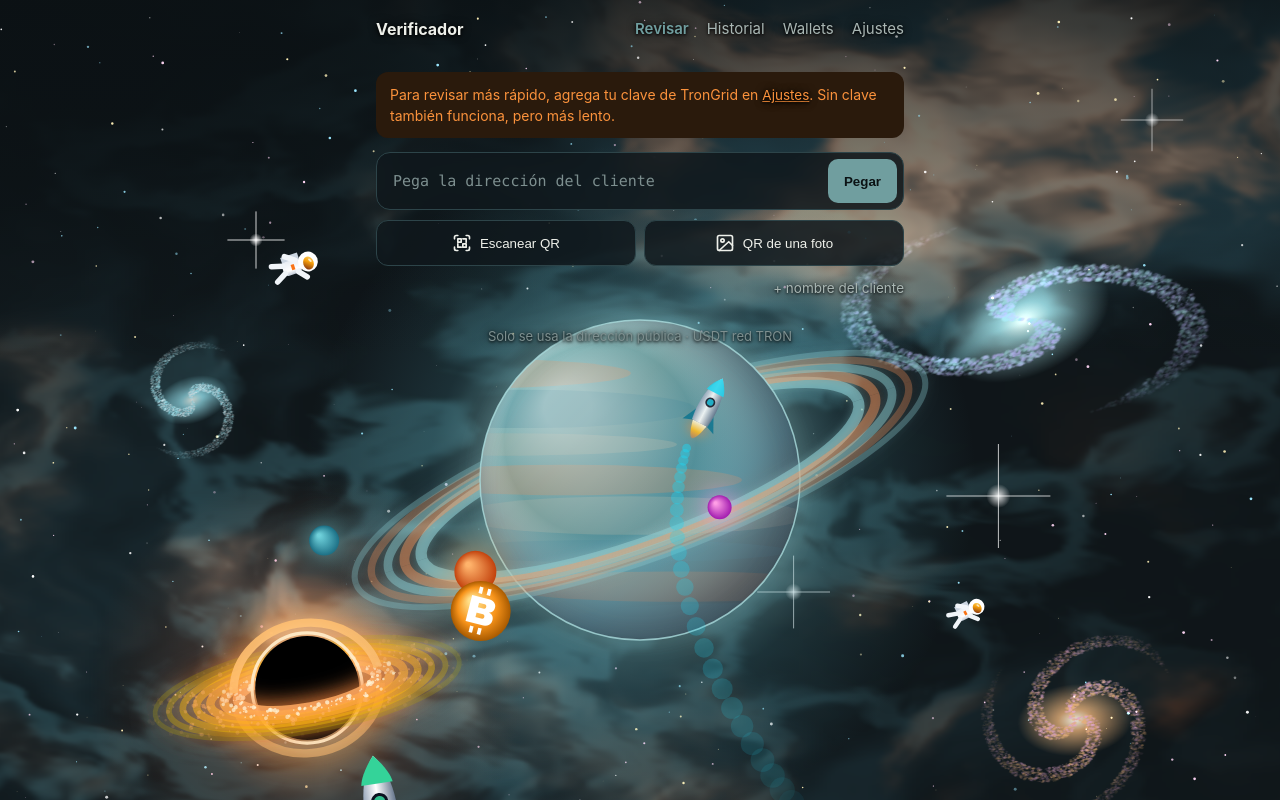
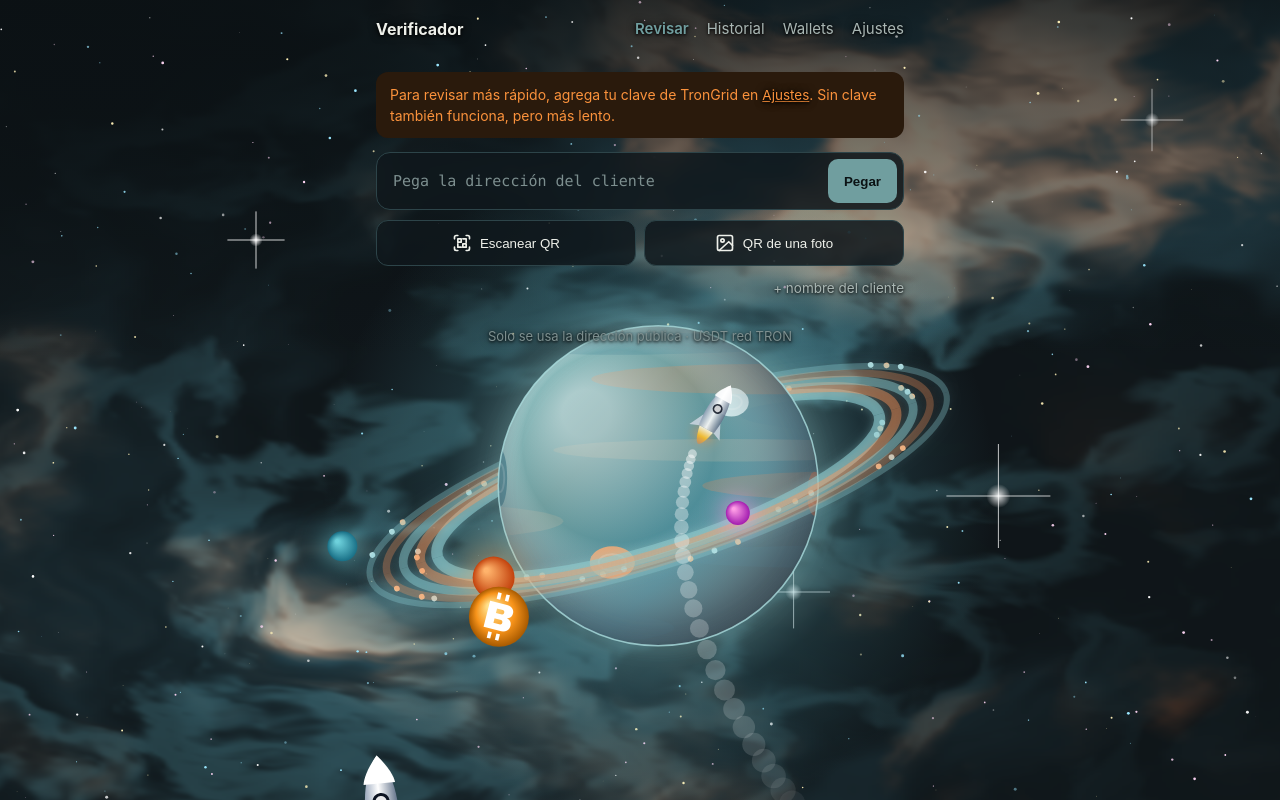
Before and after one commit to carlos-leal-verificador/verificador, a plain HTML site: page index.html in a window 1280 px wide. Drawn offline with Linux system fonts and the light colour scheme; animation ran at ten frames a second.

Commit message:
Add files via upload

```diff
--- a/index.html
+++ b/index.html
@@ -1078,12 +1078,14 @@ refrescarAviso();estado();
   function luna(L,x,y,al){const sR=Math.min(W,H)/400*1.5;L={...L,r:L.r*sR};if(L.btc)return moneda(x,y,L.r,al);cx.save();cx.globalAlpha=al;const g=cx.createRadialGradient(x-L.r*.35,y-L.r*.35,L.r*.1,x,y,L.r);g.addColorStop(0,L.c1);g.addColorStop(1,L.c2);
     cx.shadowColor=L.c1;cx.shadowBlur=L.r*2;cx.fillStyle=g;cx.beginPath();cx.arc(x,y,L.r,0,7);cx.fill();cx.restore();}
   function anillo(px,py,R,t,mitad){ /* mitad: 0 = parte de atrás, 1 = parte de enfrente */
-    cx.save();cx.translate(px,py);cx.rotate(-.35);
+    cx.save();cx.translate(px,py);cx.rotate(-.35+Math.sin(t*.4)*.04);
+    for(let j=0;j<46;j++){const a=j*2*Math.PI/46*1.0+t*(.5+(j%3)*.12),s=Math.sin(a);if(mitad?s<0:s>=0)continue;const rr=R*(1.47+(j%5)*.11);
+      cx.fillStyle=j%2?"rgba(255,200,150,.9)":"rgba(200,240,242,.9)";cx.beginPath();cx.arc(Math.cos(a)*rr,s*rr*.26,R*.018,0,7);cx.fill();}
     for(let i=0;i<5;i++){const rr=R*(1.45+i*.11);cx.beginPath();cx.ellipse(0,0,rr,rr*.26,0,mitad?0:Math.PI,mitad?Math.PI:2*Math.PI);
       cx.strokeStyle=i%2?`rgba(255,150,90,${.5-i*.07})`:`rgba(140,205,210,${.6-i*.07})`;cx.lineWidth=R*(.07-i*.008);cx.shadowColor=cx.strokeStyle;cx.shadowBlur=10;cx.stroke();}
     cx.restore();}
 
-  const COLS=[["#22d3ee","#0e7490"],["#f472b6","#9d174d"],["#facc15","#a16207"],["#a78bfa","#5b21b6"],["#34d399","#047857"]];
+  const COLS=[["#ffffff","#cbd5e1"],["#f8fafc","#94a3b8"],["#ffffff","#e2e8f0"]];
   function nuevoCohete(ms,px,py,R){const x0=W*(.08+Math.random()*.84),ang=Math.random()*6.28,tx=px+Math.cos(ang)*R*1.05,ty=py+Math.sin(ang)*R*.6;
     coh.push({x0,y0:H+30,cx:(x0+tx)/2+(Math.random()-.5)*W*.6,cy:H*.75+(Math.random()-.5)*H*.2,tx,ty,t0:ms,dur:3800+Math.random()*2200,col:COLS[Math.random()*COLS.length|0],humo:[]});}
   function bez(c,k){const u=1-k;return [u*u*c.x0+2*u*k*c.cx+k*k*c.tx,u*u*c.y0+2*u*k*c.cy+k*k*c.ty];}
@@ -1139,7 +1141,7 @@ refrescarAviso();estado();
     cx.strokeStyle="rgba(255,255,255,.85)";cx.lineWidth=1;for(const r of [0,Math.PI/2]){cx.rotate(r);cx.beginPath();cx.moveTo(-26*s,0);cx.lineTo(26*s,0);cx.stroke();}cx.restore();}
 
   /* ===== efectos extra: escaneo, resultado, toque, cometas y ovni ===== */
-  let escOn=false,escT0=0,flash=null,cometa=null,proxCom=9000,ovnis=[],proxOvni=6000,meteoros=[],proxLluvia=12000;
+  let escOn=false,escT0=0,flash=null,cometa=null,proxCom=9000,ovnis=[],proxOvni=Infinity,meteoros=[],proxLluvia=12000;
   window.cosmos={escaneo(on){escOn=on;escT0=performance.now();},
     resultado(r){const c=r==="LIMPIA"?[52,211,153]:r==="MALA"?[248,113,113]:[251,146,60];flash={c,t0:performance.now(),n:r==="LIMPIA"?1:3};if(r==="LIMPIA")salva=6;}};
   addEventListener("pointerdown",e=>{const cols=["#9fd0d1","#ffb36b","#ffffff","#f9a8d4","#fde68a"];const k=Math.min(W,H)/400;
@@ -1240,29 +1242,32 @@ refrescarAviso();estado();
     /* estrellas */
     for(const e of est){const y=(e.y+t*e.v*4)%H,a=.35+.65*Math.abs(Math.sin(t*e.v+e.f));cx.globalAlpha=a;cx.fillStyle=e.c;cx.beginPath();cx.arc(e.x,y,e.r,0,7);cx.fill();}
     cx.globalAlpha=1;
-    galaxiasCuadro(t);
-    agujeroNegro(cx,W*.24,H*.86,Math.min(W,H)*.065,t);
     for(const b of brillos)destello(b.x*W,b.y*H,b.s*Math.min(W,H)/400,.5+.5*Math.abs(Math.sin(t*.8+b.f)));
     /* estrella fugaz */
     if(!fug&&ms>proxFug){fug={x:Math.random()*W*.8+W*.2,y:Math.random()*H*.4,t0:ms};proxFug=ms+5000+Math.random()*7000;}
     if(fug){const k=(ms-fug.t0)/900;if(k>1)fug=null;else{const x=fug.x-k*W*.45,y=fug.y+k*H*.22,gr=cx.createLinearGradient(x,y,x+90,y-44);gr.addColorStop(0,`rgba(255,255,255,${1-k})`);gr.addColorStop(1,"rgba(255,255,255,0)");
       cx.strokeStyle=gr;cx.lineWidth=2;cx.beginPath();cx.moveTo(x,y);cx.lineTo(x+90,y-44);cx.stroke();}}
     /* planeta */
-    const R=Math.min(W,H)*.2,px=W/2,py=H*.6,esc=Math.min(R/80,W*.47/186);
+    const R=Math.min(W,H)*.2,px=W/2+Math.sin(t*.25)*W*.015,py=H*.6+Math.sin(t*.5)*H*.012,esc=Math.min(R/80,W*.47/186);
     const halo=cx.createRadialGradient(px,py,R*.9,px,py,R*2.1);const pul=.5+.15*Math.sin(t*1.2);
     halo.addColorStop(0,`rgba(140,205,210,${pul})`);halo.addColorStop(.35,`rgba(70,137,151,${pul*.5})`);halo.addColorStop(1,"rgba(70,137,151,0)");cx.fillStyle=halo;cx.beginPath();cx.arc(px,py,R*2.1,0,7);cx.fill();
     anillo(px,py,R,t,0);
     const fr=[];lunas.forEach(L=>{const f=t*2*Math.PI/L.p+L.f,x=px+L.a*esc*Math.cos(f),y=py+L.b*esc*Math.sin(f)*.9-L.a*esc*Math.cos(f)*.25;(Math.sin(f)>0?fr:(luna(L,x,y,.75),null)) ;if(Math.sin(f)>0)fr.push([L,x,y]);});
     cx.save();cx.beginPath();cx.arc(px,py,R,0,7);cx.clip();
     const base=cx.createLinearGradient(px-R,py-R,px+R,py+R);base.addColorStop(0,"#9fd0d1");base.addColorStop(.35,"#709e9f");base.addColorStop(.65,"#468997");base.addColorStop(.85,"#496c70");base.addColorStop(1,"#ff8a4c");cx.fillStyle=base;cx.fillRect(px-R,py-R,2*R,2*R);
-    for(let i=0;i<9;i++){const yy=py-R+(i+.5)*2*R/9,des=(t*14*(1+i%3*.4)+i*37)%(4*R);cx.fillStyle=i%3===1?`rgba(255,138,76,.22)`:`rgba(${i%2?"177,178,164":"70,137,151"},.3)`;
+    for(let i=0;i<9;i++){const yy=py-R+(i+.5)*2*R/9,des=(t*R*.35*(1+i%3*.4)+i*37)%(4*R);cx.fillStyle=i%3===1?`rgba(255,138,76,.22)`:`rgba(${i%2?"177,178,164":"70,137,151"},.3)`;
       for(const k of [-1,0,1]){cx.beginPath();cx.ellipse(px-2*R+des+k*4*R,yy,R*1.1,R*.07+(i%3)*R*.025,0,0,7);cx.fill();}}
+    {const giro=t*.45;
+     for(const [la,lo,rr,c] of [[.35,0,.26,"rgba(255,138,76,.85)"],[-.25,1.4,.2,"rgba(230,232,220,.75)"],[.05,2.6,.3,"rgba(40,110,125,.85)"],[-.5,3.7,.17,"rgba(255,170,110,.8)"],[.55,4.6,.15,"rgba(230,250,250,.8)"],[-.05,5.4,.23,"rgba(255,120,60,.75)"]]){
+       const L=lo+giro,z=Math.cos(la)*Math.cos(L);if(z<=0)continue;const sx=px+R*Math.cos(la)*Math.sin(L),sy=py-R*Math.sin(la);
+       cx.fillStyle=c;cx.beginPath();cx.ellipse(sx,sy,R*rr*Math.max(.15,z),R*rr*.6,0,0,7);cx.fill();
+       cx.strokeStyle="rgba(255,255,255,.18)";cx.lineWidth=R*.012;cx.beginPath();cx.ellipse(sx,sy,R*rr*.6*Math.max(.15,z),R*rr*.3,0,0,7);cx.stroke();}}
     const sombra=cx.createRadialGradient(px-R*.45,py-R*.45,R*.15,px,py,R*1.15);sombra.addColorStop(0,"rgba(255,255,255,.35)");sombra.addColorStop(.45,"rgba(255,255,255,0)");sombra.addColorStop(1,"rgba(2,6,23,.75)");cx.fillStyle=sombra;cx.fillRect(px-R,py-R,2*R,2*R);
     cx.restore();
     cx.strokeStyle="rgba(170,220,222,.8)";cx.lineWidth=1.5;cx.shadowColor="#9fd0d1";cx.shadowBlur=18;cx.beginPath();cx.arc(px,py,R,0,7);cx.stroke();cx.shadowBlur=0;
     anillo(px,py,R,t,1);
     fr.forEach(([L,x,y])=>luna(L,x,y,1));
-    if(ms>0){astrosCuadro(t,dt);efectosCuadro(ms,px,py,R);cohetesCuadro(ms,px,py,R);}
+    if(ms>0){efectosCuadro(ms,px,py,R);cohetesCuadro(ms,px,py,R);}
   }
   if(window.matchMedia&&matchMedia("(prefers-reduced-motion: reduce)").matches){cuadro(0);addEventListener("resize",()=>cuadro(0));return;}
   let ult=0;function bucle(ms){if(ms-ult>33){cuadro(ms);ult=ms;}requestAnimationFrame(bucle);}requestAnimationFrame(bucle);
```
Also changed, not shown: app.html (+1 -1 lines).
